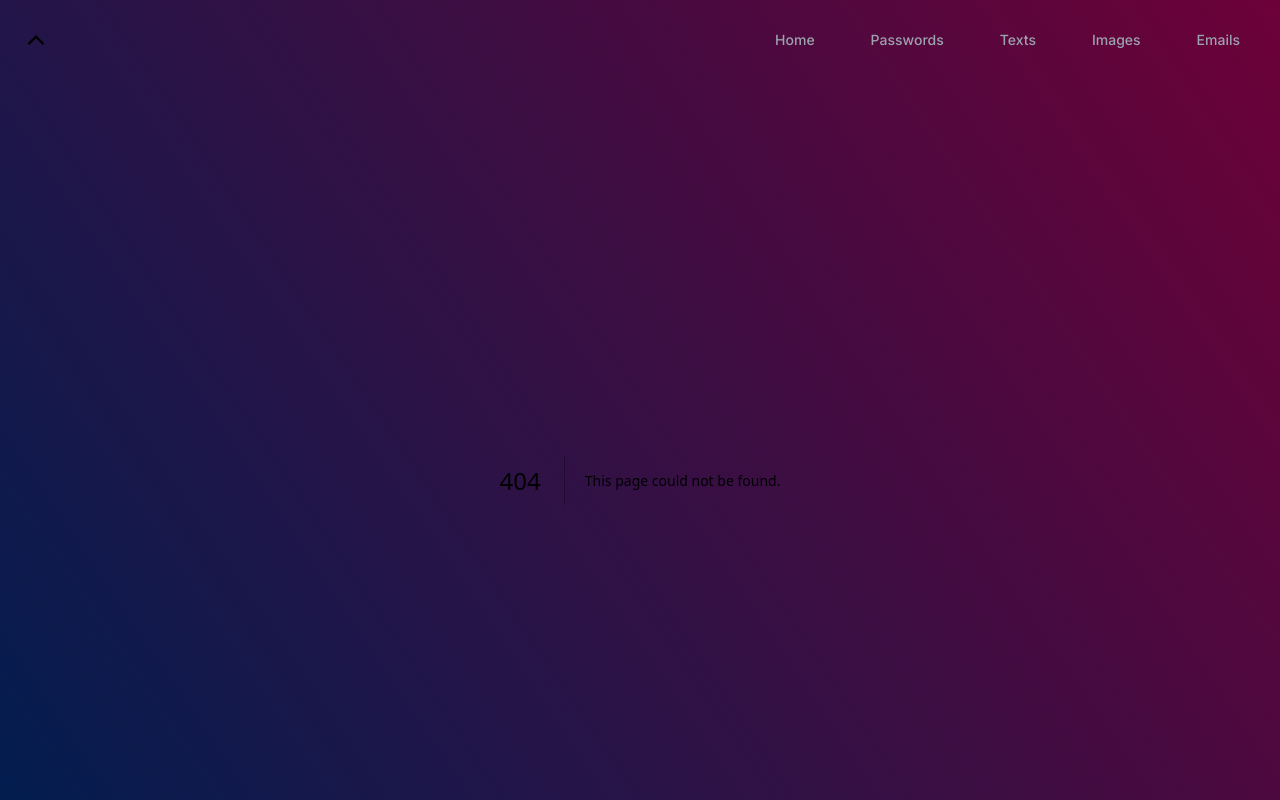
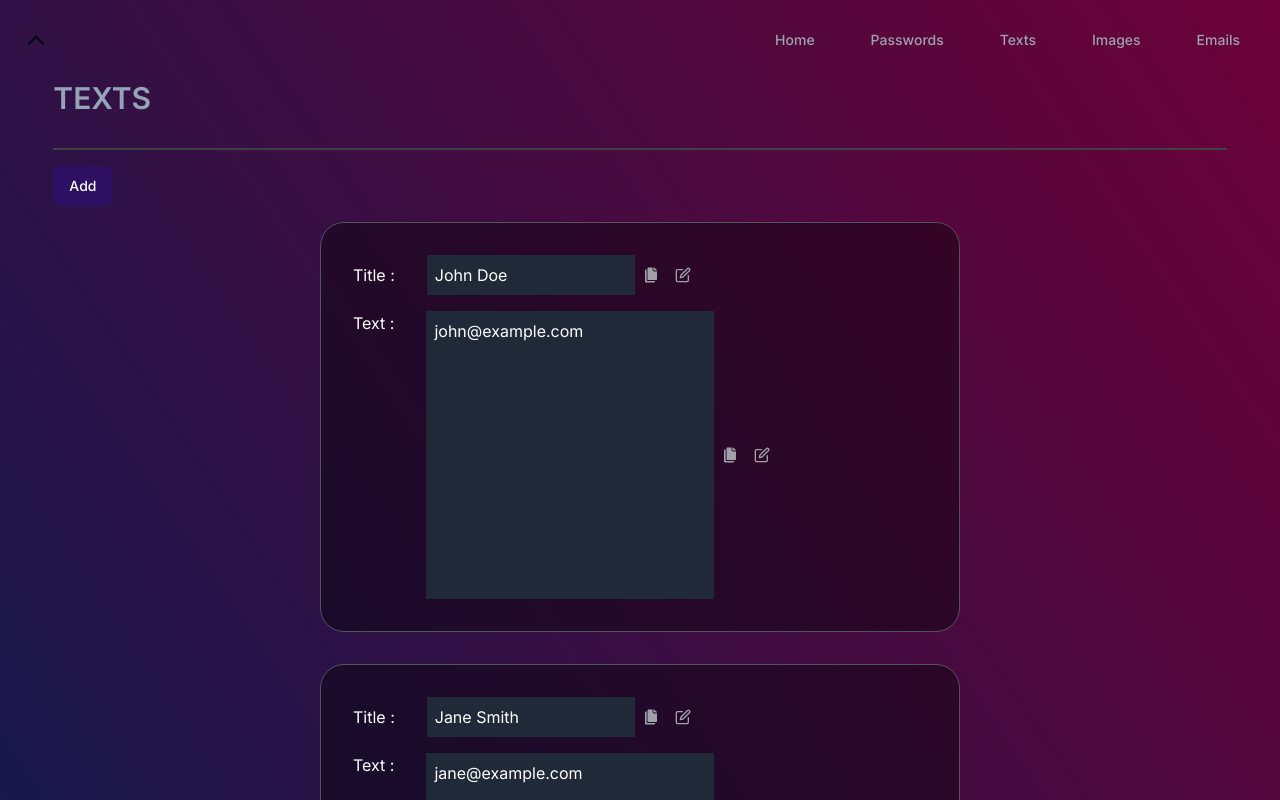
Before and after one commit to azmisal/Savior, a Next.js app: page /texts in a window 1280 px wide. Before the commit this address had no page. Shown: the top 800 px of the page. Built offline with nearby package versions, Linux system fonts and the light colour scheme; a web font is replaced by a local one.

Commit message:
texts page done...

```diff
--- a/src/app/Components/Navbar.tsx
+++ b/src/app/Components/Navbar.tsx
@@ -32,10 +32,10 @@ export default function Navbar() {
             <Link href="/passwords" className="flex w-full items-center py-2 text-lg font-semibold" prefetch={false}>
               Passwords
             </Link>
-            <Link href="/tester" className="flex w-full items-center py-2 text-lg font-semibold" prefetch={false}>
+            <Link href="/texts" className="flex w-full items-center py-2 text-lg font-semibold" prefetch={false}>
               Texts
             </Link>
-            <Link href="#" className="flex w-full items-center py-2 text-lg font-semibold" prefetch={false}>
+            <Link href="/tester" className="flex w-full items-center py-2 text-lg font-semibold" prefetch={false}>
               Images
             </Link>
             <Link href="#" className="flex w-full items-center py-2 text-lg font-semibold" prefetch={false}>
@@ -64,14 +64,14 @@ export default function Navbar() {
           Passwords
         </Link>
         <Link
-          href="/tester"
+          href="/texts"
           className="group inline-flex text-gray-400 h-9 w-max items-center justify-center rounded-md bg-transparent px-4 py-2 text-sm font-medium transition-colors hover:bg-custom-blue hover:text-gray-200 focus:bg-gray-100 focus:text-gray-900 focus:outline-none disabled:pointer-events-none disabled:opacity-50 data-[active]:bg-gray-100/50 data-[state=open]:bg-gray-100/50 dark:bg-gray-950 dark:hover:bg-gray-800 dark:hover:text-gray-50 dark:focus:bg-gray-800 dark:focus:text-gray-50 dark:data-[active]:bg-gray-800/50 dark:data-[state=open]:bg-gray-800/50"
           prefetch={false}
         >
           Texts
         </Link>
         <Link
-          href="#"
+          href="/tester"
           className="group inline-flex text-gray-400 h-9 w-max items-center justify-center rounded-md bg-transparent px-4 py-2 text-sm font-medium transition-colors hover:bg-custom-blue hover:text-gray-200 focus:bg-gray-100 focus:text-gray-900 focus:outline-none disabled:pointer-events-none disabled:opacity-50 data-[active]:bg-gray-100/50 data-[state=open]:bg-gray-100/50 dark:bg-gray-950 dark:hover:bg-gray-800 dark:hover:text-gray-50 dark:focus:bg-gray-800 dark:focus:text-gray-50 dark:data-[active]:bg-gray-800/50 dark:data-[state=open]:bg-gray-800/50"
           prefetch={false}
         >
--- /dev/null
+++ b/src/app/Styles/Texts.module.css
@@ -0,0 +1,42 @@
+.Text {
+    /* Add any styles for .Text class */
+  }
+
+  .card,
+  .addCard {
+    background-color: rgba(0, 0, 0, 0.394);
+  }
+
+  .addCard {
+    animation: big 0.15s linear; /* Initial animation when opening */
+  }
+
+  .addCard.hidden {
+    animation: small 0.15s linear forwards; /* Reverse animation when closing */
+  }
+
+  .addtext {
+    display: flex;
+  }
+
+  @keyframes big {
+    0% {
+      transform: scale(0);
+      transform-origin: top left; /* Start scaling from top-left corner */
+    }
+    100% {
+      transform: scale(1);
+      transform-origin: top left; /* Maintain top-left corner as origin */
+    }
+  }
+
+  @keyframes small {
+    0% {
+      transform: scale(1);
+      transform-origin: top left; /* Start scaling from top-left corner */
+    }
+    100% {
+      transform: scale(0);
+      transform-origin: top left; /* Maintain top-left corner as origin */
+    }
+  }
--- a/src/app/globals.css
+++ b/src/app/globals.css
@@ -75,7 +75,12 @@
 
     }
   }
+  body {
+    margin: 0;
 
-  body{
-    background-color: blue;
+
+
   }
+  ::-webkit-scrollbar {
+    width: 0;
+  }
--- a/src/app/passwords/page.tsx
+++ b/src/app/passwords/page.tsx
@@ -6,6 +6,8 @@ import { IoMdCheckmarkCircleOutline } from "react-icons/io";
 import { IoIosCopy } from "react-icons/io";
 import SpinLoader from "../Components/SpinLoader";
 import { FiEdit } from "react-icons/fi";
+import { FaRegEye } from "react-icons/fa6";
+import { FaRegEyeSlash } from "react-icons/fa6";
 
 interface User {
   id: number;
@@ -21,6 +23,7 @@ export default function Password() {
     { id: 2, username: 'Jane Smith', password: 'jane@example.com' },
     { id: 3, username: 'Mike Johnson', password: 'mike@example.com' },
   ]);
+  const [visibility, setVisibility] = useState<string | boolean>(false);
   const [newUser, setNewUser] = useState<User>({ id: 0, username: '', password: '' });
   const [loading, setLoading] = useState<boolean>(false);
   const [editUser, setEditUser] = useState<User | null>(null);
@@ -136,11 +139,12 @@ export default function Password() {
                       className="w-52 p-2 mr-2 bg-gray-800 text-white ml-4"
                     />
                   ) : (
-                    <span className="w-52 p-2 mr-2 bg-gray-800 overflow-x-hidden block ml-4">
-                      {user.password}
+                    <span className="w-52 p-2 mr-2 bg-gray-800 overflow-x-hidden block ml-4" typeof="password">
+                      {visibility===user.password ? user.password : "********"}
                     </span>
                   )}
                 </h1>
+                {visibility===user.password ? <FaRegEye onClick={()=>setVisibility(false)} className="text-zinc-400 cursor-pointer active:text-black mr-4"/> : <FaRegEyeSlash className="text-zinc-400 cursor-pointer active:text-black mr-4" onClick={()=>setVisibility(user.password)}/>}
                 {clickedIndex === user.password ? (
                   <IoMdCheckmarkCircleOutline className="text-green-500 cursor-pointer mr-4 " />
                 ) : (
@@ -159,6 +163,7 @@ export default function Password() {
                     onClick={() => handleEdit(user,user.password)}
                   />
                 )}
+
               </div>
             </div>
           ))}
--- /dev/null
+++ b/src/app/texts/page.tsx
@@ -0,0 +1,206 @@
+"use client"
+import React, { useState } from "react";
+import Style from "@/app/Styles/Texts.module.css";
+import { Button } from "@/components/ui/button";
+import { IoMdCheckmarkCircleOutline } from "react-icons/io";
+import { IoIosCopy } from "react-icons/io";
+import SpinLoader from "../Components/SpinLoader";
+import { FiEdit } from "react-icons/fi";
+import { FaRegEye } from "react-icons/fa6";
+import { FaRegEyeSlash } from "react-icons/fa6";
+
+interface Texts {
+  id: number;
+  title: string;
+  text: string;
+}
+
+export default function Texts() {
+  const [clickedIndex, setClickedIndex] = useState<string | null>(null);
+  const [addTexts, setAddTexts] = useState<boolean>(false);
+  const [Textss, setTextss] = useState<Texts[]>([
+    { id: 1, title: 'John Doe', text: 'john@example.com' },
+    { id: 2, title: 'Jane Smith', text: 'jane@example.com' },
+    { id: 3, title: 'Mike Johnson', text: 'mike@example.com' },
+  ]);
+  const [visibility, setVisibility] = useState<string | boolean>(false);
+  const [newTexts, setNewTexts] = useState<Texts>({ id: 0, title: '', text: '' });
+  const [loading, setLoading] = useState<boolean>(false);
+  const [editTexts, setEditTexts] = useState<Texts | null>(null);
+  const [edit, setEdit] = useState<String | false>(false);
+  const handleIconClick = (index: string) => {
+    setClickedIndex(index);
+    if (index != null) {
+      navigator.clipboard.writeText(index).catch(err => { alert("Error occurred " + err) })
+    }
+    setTimeout(() => setClickedIndex(null), 2000);
+  };
+
+  const handleInputChange = (e: React.ChangeEvent<HTMLInputElement | HTMLTextAreaElement>) => {
+    const { name, value } = e.target;
+    setNewTexts({
+      ...newTexts,
+      [name]: value,
+    });
+  };
+
+  const handleEditInputChange = (e: React.ChangeEvent<HTMLInputElement | HTMLTextAreaElement>) => {
+    const { name, value } = e.target;
+    if (editTexts) {
+      setEditTexts({ ...editTexts, [name]: value });
+    }
+  };
+
+
+  const handleEdit = (Texts: Texts , val:string) => {
+    setEditTexts(Texts);
+    setEdit(val);
+  };
+
+  const handleSave = () => {
+    if (editTexts) {
+      setTextss(Textss.map(Texts => (Texts.id === editTexts.id ? editTexts : Texts)));
+      setEditTexts(null);
+      setEdit(false);
+    }
+  };
+
+  const handleSubmit = () => {
+    if (newTexts.title && newTexts.text) {
+      setLoading(true);
+      setTimeout(() => {
+        setTextss([...Textss, { ...newTexts, id: Textss.length + 1 }]);
+        setNewTexts({ id: 0, title: '', text: '' });
+        setLoading(false);
+        setAddTexts(false);
+      }, 3000);
+    }
+  };
+
+  return (
+    <div className={`${Style.Text} text-left  flex items-center flex-col`}>
+      <div className="w-11/12 text-left">
+        <h1 className="text-slate-400 uppercase font-semibold text-3xl mb-8">texts</h1>
+        <div className="border-b-2 border-zinc-700 mb-4" />
+        <Button className="bg-custom-blue mb-4" title="New text" onClick={() => setAddTexts(!addTexts)}>Add</Button>
+      </div>
+      {addTexts && (
+            <div className={`${Style.addCard} text-left relative p-8 flex-col w-1/2 items-center mb-8 border border-zinc-600 rounded-3xl`}>
+
+             <Button onClick={handleSubmit} className="absolute top-8 right-8">Save</Button>
+             <h1 className=" text-white mr-2 mt-2 flex items-center font-bold mb-8">Add Text</h1>
+              <div className=" flex items-start	">
+              <h1 className=" text-white mr-2 flex items-center ">Title : </h1>
+              <input
+                type="text"
+                placeholder="Title"
+                name="title"
+                value={newTexts.title}
+                onChange={handleInputChange}
+                className="w-52 p-2  bg-gray-800 text-white ml-4 mb-4"
+              />
+              </div>
+              <div className={`${Style.addtext} items-start	`}>
+              <h1 className=" text-white mr-4 flex items-center ">Text : </h1>
+              <textarea
+                placeholder="Enter your text"
+                name="text"
+                value={newTexts.text}
+                onChange={handleInputChange}
+                className="w-72 p-2 h-72 mr-2 bg-gray-800 overflow-x-hidden text-start block ml-2"
+              />
+              </div>
+
+            </div>
+          )}
+      {loading ? (
+        <div className="flex fixed top-0 bg-custom-gradient	left-0 items-center justify-center w-screen h-screen">
+          <SpinLoader />
+        </div>
+      ) : (
+        <>
+          {Textss.map((Texts) => (
+            <div
+              className={`${Style.card} text-left	 p-8 flex-col w-1/2 items-center mb-8 border border-zinc-600 rounded-3xl`}
+              key={Texts.id}
+            >
+              <div className={`${Style.title}text-left  flex w-full  items-center mb-4`}>
+                <h1 className="text-white mr-2 flex items-center ">
+                  Title :{' '}
+                  {editTexts?.id === Texts.id ? (
+                    <input
+                      type="text"
+                      name="title"
+                      value={editTexts.title}
+                      onChange={handleEditInputChange}
+                      className="w-52 p-2 flex bg-gray-800 text-white ml-8 items-start text-start	"
+                    />
+                  ) : (
+                    <span className="ml-8 w-52 p-2 bg-gray-800 overflow-x-hidden block ">
+                      {Texts.title}
+                    </span>
+                  )}
+                </h1>
+                {clickedIndex === Texts.title ? (
+                  <IoMdCheckmarkCircleOutline className="text-green-500 cursor-pointer mr-4 " />
+                ) : (
+                  <IoIosCopy
+                    className="text-zinc-400 cursor-pointer active:text-black mr-4 "
+                    title="Copy"
+                    onClick={() => handleIconClick(Texts.title)}
+                  />
+                )}
+                {edit===Texts.title ? (
+                  <Button className="" onClick={handleSave}>Save</Button>
+                ) : (
+                  <FiEdit
+                    className="text-zinc-400 cursor-pointer active:text-black"
+                    title="Edit"
+                    onClick={() => handleEdit(Texts,Texts.title)}
+                  />
+                )}
+              </div>
+              <div className={`${Style.text} flex items-center h-max w-full`}>
+                <h1 className="text-white flex items-start">
+                  Text :{' '}
+                  {editTexts?.id === Texts.id ? (
+                    <textarea
+                      name="text"
+                      value={editTexts.text}
+                      onChange={handleEditInputChange}
+                      className="w-72 h-72 p-2 mr-2 bg-gray-800 text-start text-white ml-8"
+                    />
+                  ) : (
+                    <span className="w-72 h-72 p-2 mr-2 bg-gray-800 overflow-x-hidden block ml-8 text-start" typeof="text">
+                      {Texts.text}
+                    </span>
+                  )}
+                </h1>
+                {clickedIndex === Texts.text ? (
+                  <IoMdCheckmarkCircleOutline className="text-green-500 cursor-pointer mr-4 " />
+                ) : (
+                  <IoIosCopy
+                    className="text-zinc-400 cursor-pointer active:text-black mr-4 "
+                    title="Copy"
+                    onClick={() => handleIconClick(Texts.text)}
+                  />
+                )}
+                {edit === Texts.text ? (
+                  <Button onClick={handleSave}>Save</Button>
+                ) : (
+                  <FiEdit
+                    className="text-zinc-400 cursor-pointer active:text-black"
+                    title="Edit"
+                    onClick={() => handleEdit(Texts,Texts.text)}
+                  />
+                )}
+
+              </div>
+            </div>
+          ))}
+
+        </>
+      )}
+    </div>
+  );
+}
```
